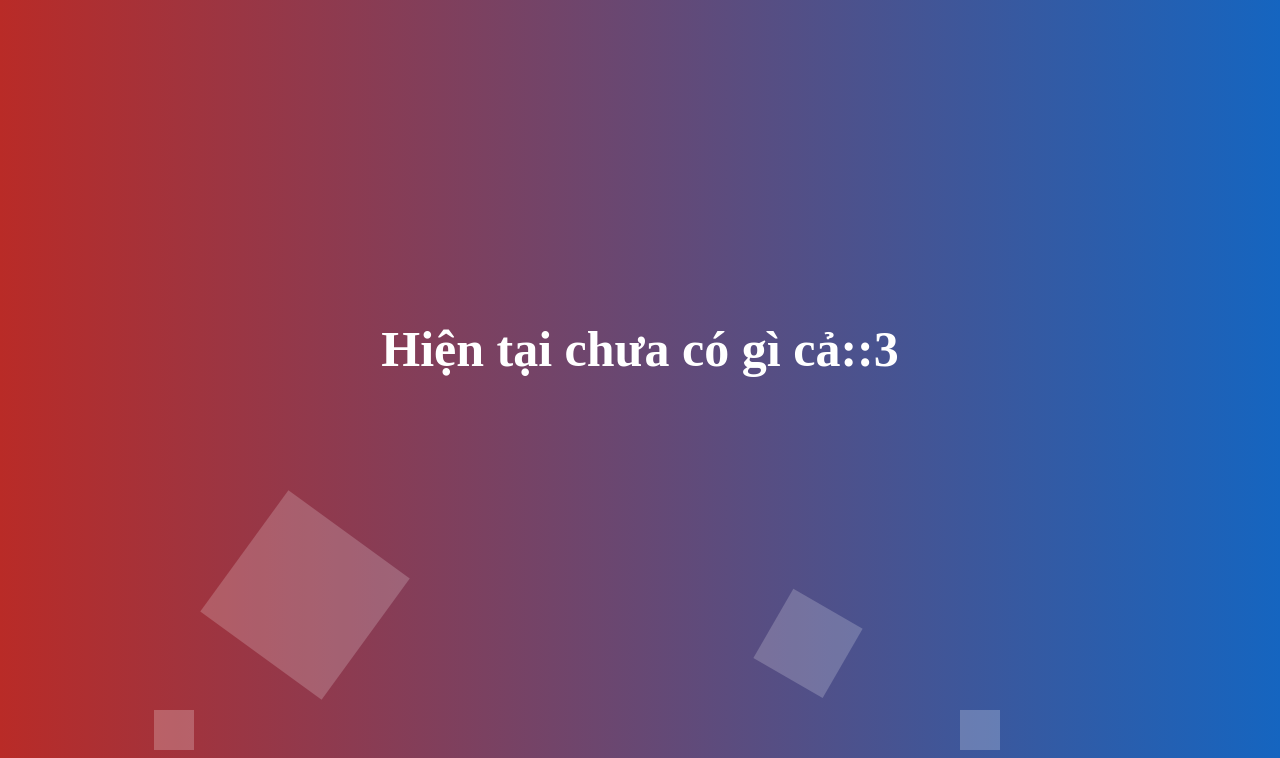
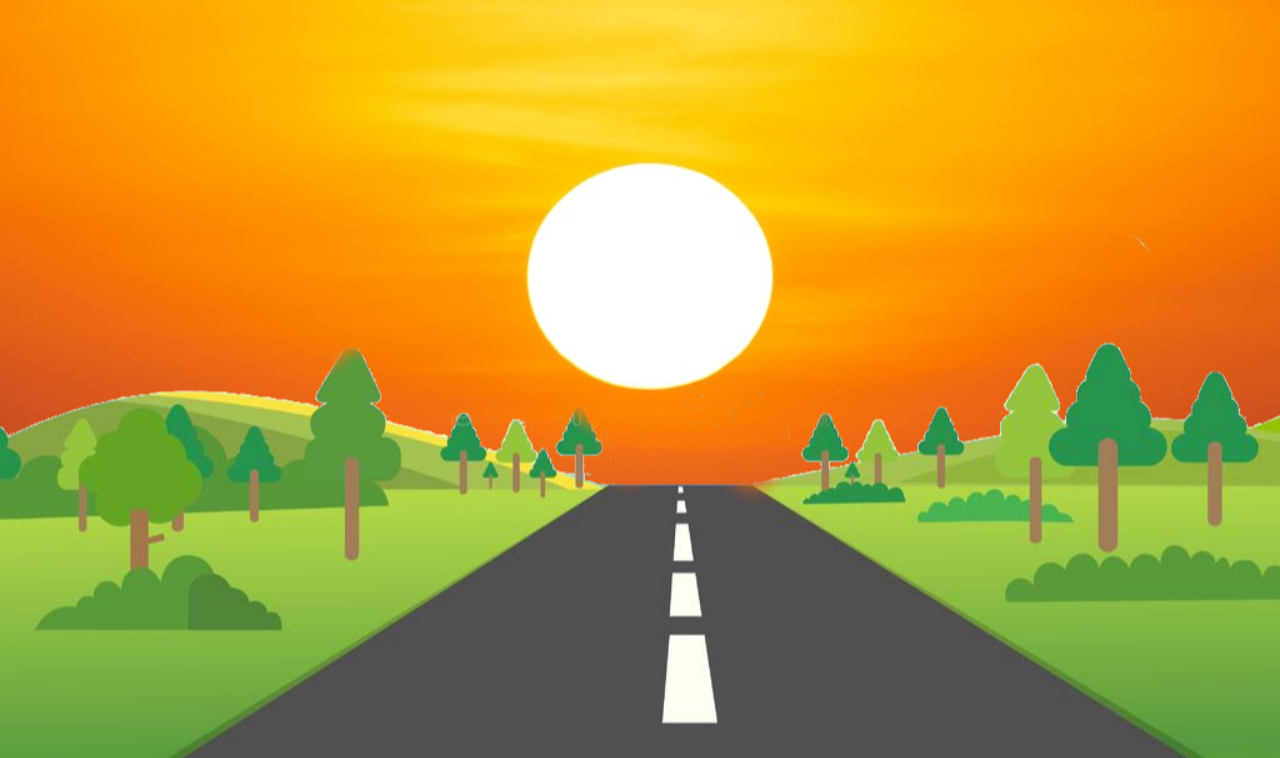
Before and after one commit to onekmath/onekmath.github.io, a plain HTML site: page index.html in a window 1280 px wide. Shown: the top 758 px of the page. Drawn offline with Linux system fonts and the light colour scheme.

Commit message:
- test paralax scrolling

```diff
--- a/index.html
+++ b/index.html
@@ -4,23 +4,28 @@
   <meta charset="UTF-8">
   <meta http-equiv="X-UA-Compatible" content="IE=edge">
   <meta name="viewport" content="width=device-width, initial-scale=1.0">
-  <title>THIEN TOAN</title>
+  <title>Document</title>
   <link rel="stylesheet" href="style.css">
 </head>
 <body>
-  <div class="banner-text">
-    <h2>Hiện tại chưa có gì cả::3</h2>
+
+  <div class="paralax">
+    <div class="paralax-item p-item1"></div>
+    <div class="paralax-item p-item2"></div>
+    <div class="paralax-item p-item3"></div>
+    <div class="paralax-item p-item4"></div>
   </div>
 
-  <div class="animation-area">
-    <ul class="box-area">
-      <li></li>
-      <li></li>
-      <li></li>
-      <li></li>
-      <li></li>
-      <li></li>
-    </ul>
+  <div class="container">
+    <div class="content-header">
+      <h1>Welcome to my Website</h1>
+      <h2>I am Thien Toan</h2>
+    </div>
+
+    <div class="content">
+      <img src="img/sasuke.png" alt="">
+    </div>
   </div>
+
 </body>
 </html>
--- a/style.css
+++ b/style.css
@@ -1,102 +1,42 @@
-* {
-    margin: 0;
-    padding: 0;
-
+body {
+    overflow-x: hidden;
 }
 
-body {
-    font-family: Baloo;
+.paralax {
+    position: absolute;
+    height: 100%;
 }
 
-.banner-text {
+.paralax-item {
+    position: fixed;
     width: 100%;
-    position: absolute;
+    height: 100%;
+    top: 0;
+    left: 0;
 }
 
-.banner-text h2 {
-    text-align: center;
-    color: #fff;
-    font-size: 50px;
-    margin-top: 40vh;
+.p-item1 {
+    background: url("img/sky.png") center/cover no-repeat;
 }
 
-.animation-area {
-    background: linear-gradient(to right, #b92b27, #1565C0);
-    width: 100%;
-    height: 100vh;
+.p-item3 {
+    background: url("img/road.png") bottom/100% no-repeat;
+    background-size: cover;
+    background-position: center;
+    z-index: 2;
 }
 
-.box-area {
-    position: absolute;
-    top: 0;
-    left: 0;
-    width: 100%;
-    height: 100%;
-    overflow: hidden;
+.container {
+    position: relative;
+    z-index: 1;
+    max-width: 1170px;
+    margin: 0 auto;
+    margin-top: 100vh;
 }
 
-.box-area li {
-    position: absolute;
-    display: block;
-    list-style: none;
-    width: 25px;
-    height: 25px;
-    background: rgba(255, 255, 255, 0.3);
-    animation: animate 20s linear infinite;
-    bottom: -150px;
+.content-header {
+    font-family: sans-serif;
+    color:white;
+    text-align: center;
+    text-transform: uppercase;
 }
-
-.box-area li:nth-child(1) {
-    left: 12%;
-    width: 40px;
-    height: 40px;
-    animation-delay: 0s;
-}
-
-.box-area li:nth-child(2) {
-    left: 18%;
-    width: 150px;
-    height: 150px;
-    animation-delay: 1.5s;
-    animation-duration: 10s;
-}
-
-.box-area li:nth-child(3) {
-    left: 42%;
-    width: 110px;
-    height: 110px;
-    animation-delay: 5.5s;
-}
-
-.box-area li:nth-child(4) {
-    left: 60%;
-    width: 80px;
-    height: 80px;
-    animation-delay: 0s;
-    animation-duration: 15s;
-}
-
-.box-area li:nth-child(5) {
-    left: 75%;
-    width: 40px;
-    height: 40px;
-    animation-delay: 0s;
-}
-
-.box-area li:nth-child(6) {
-    left: 80%;
-    width: 110px;
-    height: 110px;
-    animation-delay: 3.5s;
-}
-
-@keyframes animate {
-    0% {
-        transform: translateY(0) rotate(0deg);
-        opacity: 1;
-    }
-    100% {
-        transform: translateY(-800px) rotate(360deg);
-        opacity: 0;
-    }
-}
```
Also changed, not shown: img/fog.png (added), img/road.png (added), img/sasuke.png (added), img/sky.png (added).
